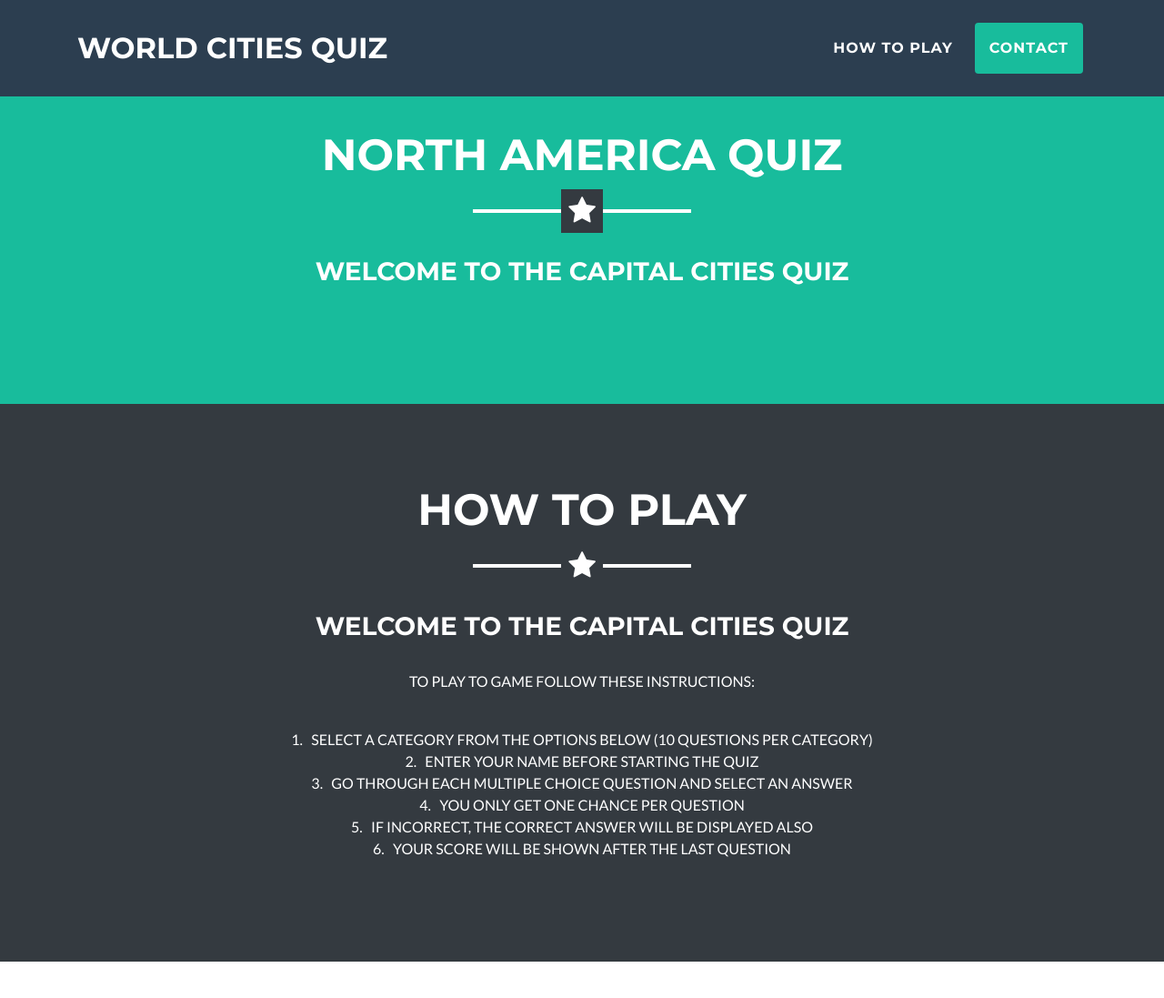
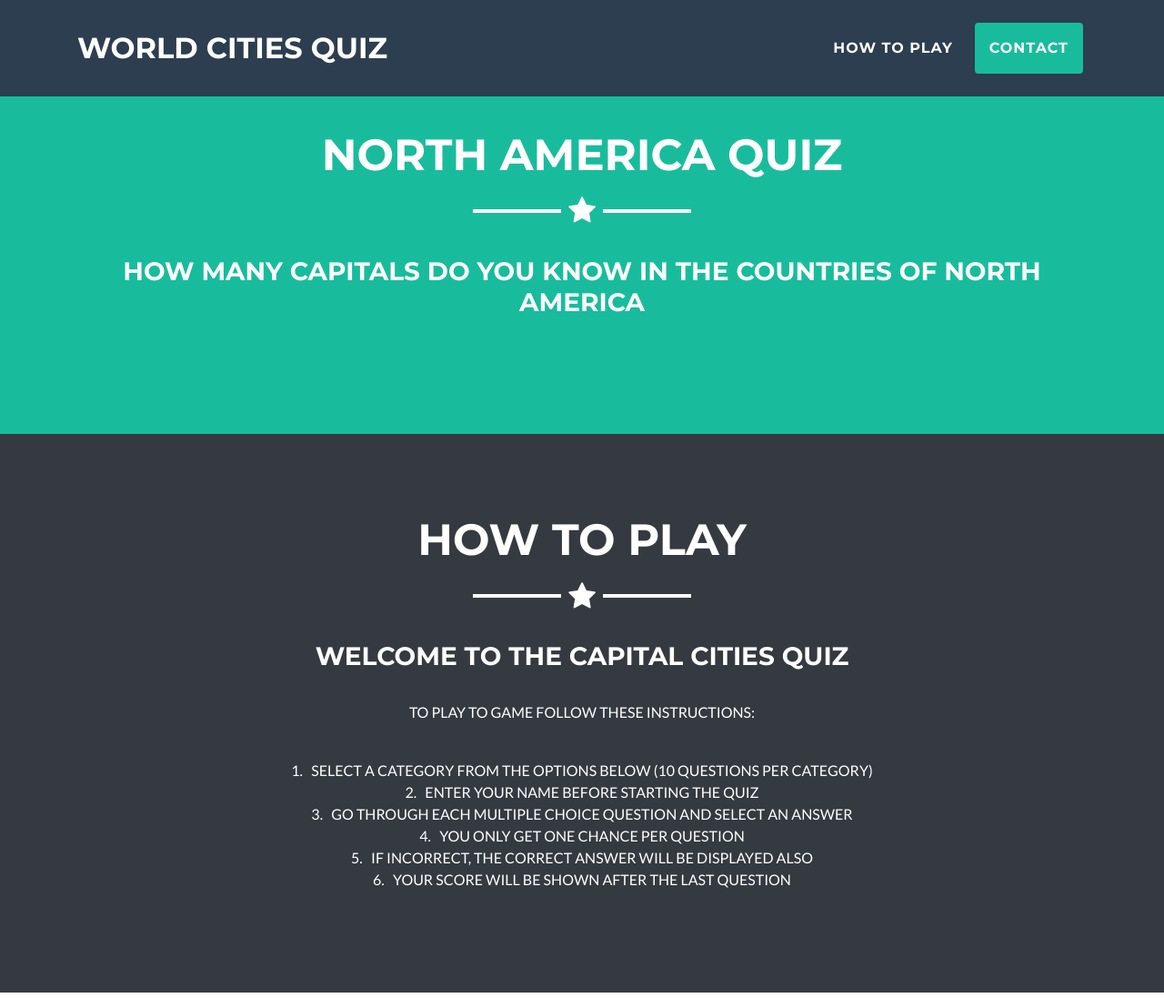
Before and after one commit to Code-Institute-Submissions/riddle-me-this-5, a Flask app: page /n_america_quiz in a window 1280 px wide. Shown: the top 1097 px of the page at 91% size. Run offline with Flask 2, Linux system fonts and the light colour scheme; some libraries are stand-ins or nearby versions.

Commit message:
TESTING - Passing data from a View to a Template

```diff
--- a/run.py
+++ b/run.py
@@ -14,27 +14,27 @@ def index():
 
 @app.route('/africa_quiz')
 def africa():
-    return render_template("africa_quiz.html")
+    return render_template("africa_quiz.html", region="Africa")
 
 @app.route('/asia_quiz')
 def asia():
-    return render_template("asia_quiz.html")
+    return render_template("asia_quiz.html", region="Asia")
 
 @app.route('/australia_quiz')
 def australia():
-    return render_template("australia_quiz.html")
+    return render_template("australia_quiz.html", region="Australia")
 
 @app.route('/europe_quiz')
 def europe():
-    return render_template("europe_quiz.html")
+    return render_template("europe_quiz.html", region="Europe")
 
 @app.route('/n_america_quiz')
 def n_america():
-    return render_template("n_america_quiz.html")
+    return render_template("n_america_quiz.html", region="North America")
 
 @app.route('/s_america_quiz')
 def s_america():
-    return render_template("s_america_quiz.html")
+    return render_template("s_america_quiz.html", region="South America")
 
 
 if __name__ == '__main__':
--- a/static/css/custom_styles.css
+++ b/static/css/custom_styles.css
@@ -36,12 +36,12 @@ input[type=radio]{
     background-color: #343a40;
 }
 
-#africa hr.star-light:after {
+#quiz_header hr.star-light:after {
     color: #fff;
-    background-color: #343a40;
+    background-color: #18BC9C;
 }
 
-#africa{
+#quiz_header{
     padding-top: 150px;
     background-color: #fff;
 }
--- a/templates/africa_quiz.html
+++ b/templates/africa_quiz.html
@@ -1,11 +1,11 @@
 {% extends 'base.html' %}
 {% block content %}
 
-<section class="masthead bg-primary text-white text-center" id="africa">
+    <section class="masthead bg-primary text-white text-center" id="quiz_header">
       <div class="container">
-        <h2 class="text-center text-uppercase text-white">Africa Quiz</h2>
+        <h2 class="text-center text-uppercase text-white">{{ region }} Quiz</h2>
         <hr class="star-light mb-5">
-        <h3 class="text-center text-uppercase text-white">Welcome to the Capital Cities Quiz</h3></br>
+        <h3 class="text-center text-uppercase text-white">How many capitals do you know in the countries of {{ region }}</h3></br>
       </div>
     </section>
 
--- a/templates/asia_quiz.html
+++ b/templates/asia_quiz.html
@@ -1,11 +1,11 @@
 {% extends 'base.html' %}
 {% block content %}
 
-<section class="masthead bg-primary text-white text-center" id="africa">
+    <section class="masthead bg-primary text-white text-center" id="quiz_header">
       <div class="container">
-        <h2 class="text-center text-uppercase text-white">Asia Quiz</h2>
+        <h2 class="text-center text-uppercase text-white">{{ region }} Quiz</h2>
         <hr class="star-light mb-5">
-        <h3 class="text-center text-uppercase text-white">Welcome to the Capital Cities Quiz</h3></br>
+        <h3 class="text-center text-uppercase text-white">How many capitals do you know in the countries of {{ region }}</h3></br>
       </div>
     </section>
 
--- a/templates/australia_quiz.html
+++ b/templates/australia_quiz.html
@@ -1,11 +1,11 @@
 {% extends 'base.html' %}
 {% block content %}
 
-<section class="masthead bg-primary text-white text-center" id="africa">
+    <section class="masthead bg-primary text-white text-center" id="quiz_header">
       <div class="container">
-        <h2 class="text-center text-uppercase text-white">Australia Quiz</h2>
+        <h2 class="text-center text-uppercase text-white">{{ region }} Quiz</h2>
         <hr class="star-light mb-5">
-        <h3 class="text-center text-uppercase text-white">Welcome to the Capital Cities Quiz</h3></br>
+        <h3 class="text-center text-uppercase text-white">How many capitals do you know in the countries of {{ region }}</h3></br>
       </div>
     </section>
 
--- a/templates/europe_quiz.html
+++ b/templates/europe_quiz.html
@@ -1,11 +1,11 @@
 {% extends 'base.html' %}
 {% block content %}
 
-<section class="masthead bg-primary text-white text-center" id="africa">
+    <section class="masthead bg-primary text-white text-center" id="quiz_header">
       <div class="container">
-        <h2 class="text-center text-uppercase text-white">Europe Quiz</h2>
+        <h2 class="text-center text-uppercase text-white">{{ region }} Quiz</h2>
         <hr class="star-light mb-5">
-        <h3 class="text-center text-uppercase text-white">Welcome to the Capital Cities Quiz</h3></br>
+        <h3 class="text-center text-uppercase text-white">How many capitals do you know in the countries of {{ region }}</h3></br>
       </div>
     </section>
 
--- a/templates/index.html
+++ b/templates/index.html
@@ -49,9 +49,6 @@
             </li>
             <li class="nav-item mx-0 mx-lg-1">
               <a class="nav-link py-3 px-0 px-lg-3 rounded js-scroll-trigger" href="#contact">Contact</a>
-            </li>
-            <li class="nav-item mx-0 mx-lg-1">
-              <a class="nav-link py-3 px-0 px-lg-3 rounded js-scroll-trigger" href={{ url_for('africa') }}>Test</a>
             </li>
           </ul>
         </div>
@@ -191,7 +188,6 @@
           <label class="radio-inline radio-danger"><input type="radio" name="optradio"> {{ quiz_data[0]["option1"] }} </label>
           <label class="radio-inline"><input type="radio" name="optradio"> {{ quiz_data[0]["option2"] }} </label>
           <label class="radio-inline"><input type="radio" name="optradio"> {{ quiz_data[0]["answer"] }} </label>
-          </br>{% print "Is it wrong to use python in this way" %}
         </form>
       </div>
       <div class="modal-footer">
--- a/templates/n_america_quiz.html
+++ b/templates/n_america_quiz.html
@@ -1,11 +1,11 @@
 {% extends 'base.html' %}
 {% block content %}
 
-<section class="masthead bg-primary text-white text-center" id="africa">
+    <section class="masthead bg-primary text-white text-center" id="quiz_header">
       <div class="container">
-        <h2 class="text-center text-uppercase text-white">North America Quiz</h2>
+        <h2 class="text-center text-uppercase text-white">{{ region }} Quiz</h2>
         <hr class="star-light mb-5">
-        <h3 class="text-center text-uppercase text-white">Welcome to the Capital Cities Quiz</h3></br>
+        <h3 class="text-center text-uppercase text-white">How many capitals do you know in the countries of {{ region }}</h3></br>
       </div>
     </section>
 
--- a/templates/s_america_quiz.html
+++ b/templates/s_america_quiz.html
@@ -1,11 +1,11 @@
 {% extends 'base.html' %}
 {% block content %}
 
-<section class="masthead bg-primary text-white text-center" id="africa">
+    <section class="masthead bg-primary text-white text-center" id="quiz_header">
       <div class="container">
-        <h2 class="text-center text-uppercase text-white">South America Quiz</h2>
+        <h2 class="text-center text-uppercase text-white">{{ region }} Quiz</h2>
         <hr class="star-light mb-5">
-        <h3 class="text-center text-uppercase text-white">Welcome to the Capital Cities Quiz</h3></br>
+        <h3 class="text-center text-uppercase text-white">How many capitals do you know in the countries of {{ region }}</h3></br>
       </div>
     </section>
 
```
